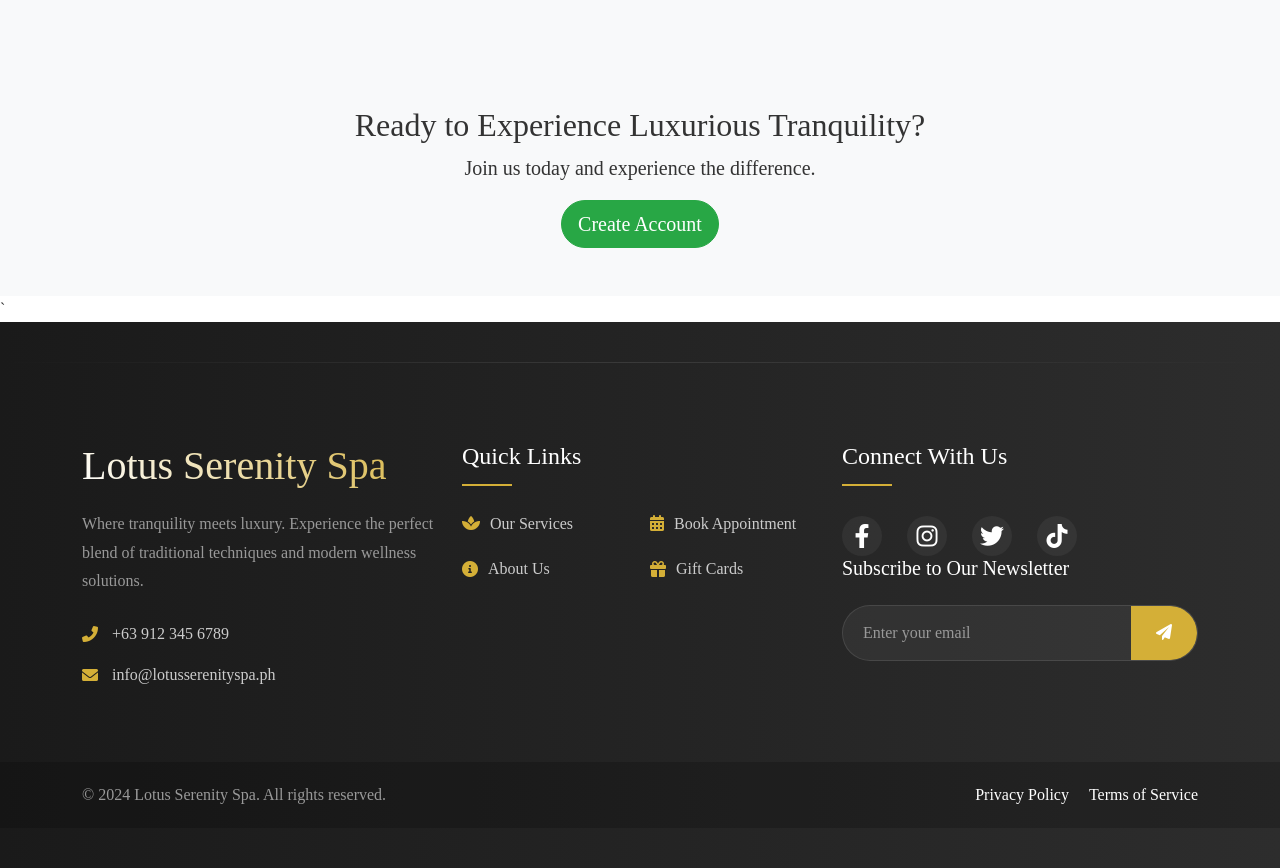
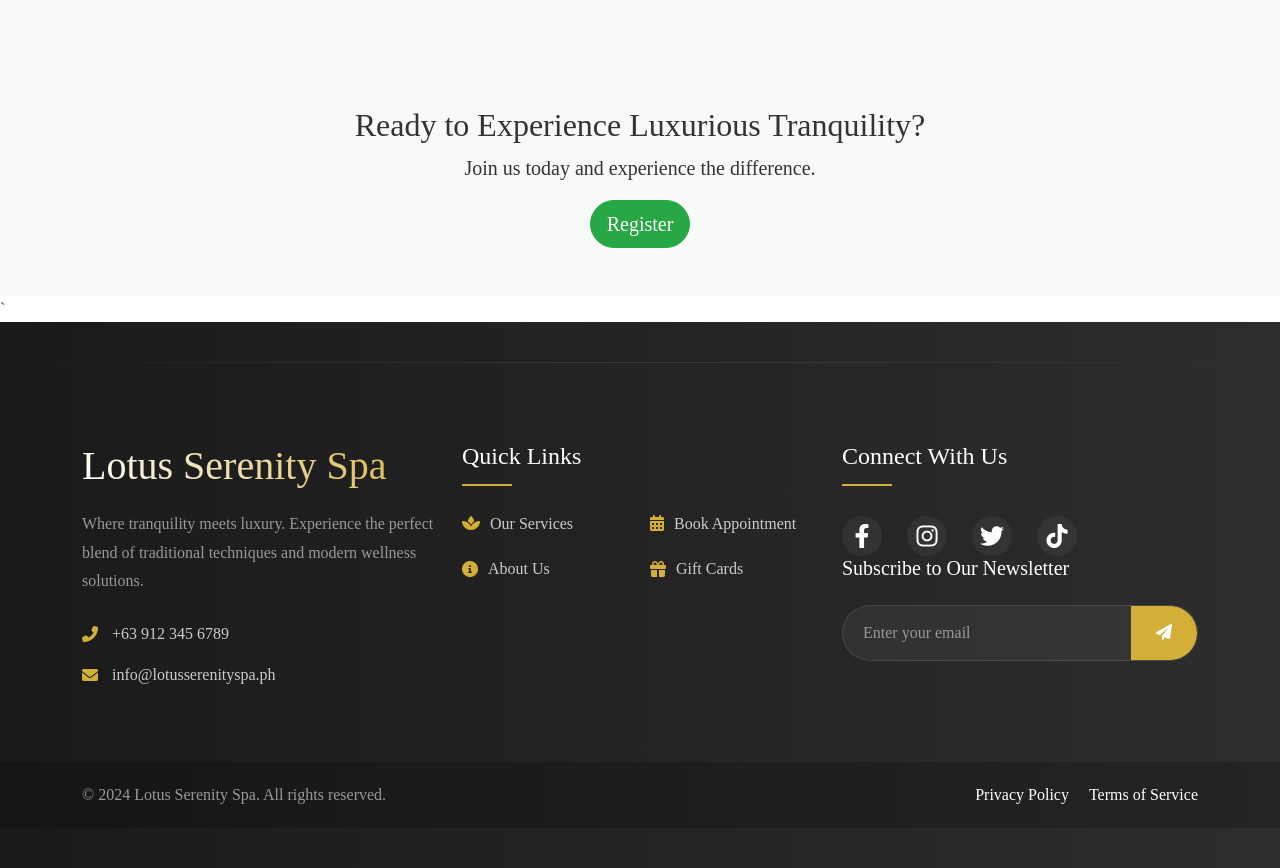
Before and after one commit to Ros-Salazar/3JFinalProj, a PHP site: page / in a window 1280 px wide. Shown: the part 2557-3425 px from the top of the page. Run offline with PHP 8.4, Linux system fonts and the light colour scheme; some web fonts are replaced.

Commit message:
Changed font

```diff
--- a/index.php
+++ b/index.php
@@ -11,8 +11,10 @@
     <link href="css/styles.css" rel="stylesheet">
     <!-- Font Awesome -->
     <link rel="stylesheet" href="https://cdnjs.cloudflare.com/ajax/libs/font-awesome/6.0.0/css/all.min.css">
-    <!-- Manhattan Font -->
-    <link href="https://fonts.cdnfonts.com/css/manhattan-darling" rel="stylesheet">
+    <!-- Libre Caslon Text Font -->
+    <link rel="preconnect" href="https://fonts.googleapis.com">
+    <link rel="preconnect" href="https://fonts.gstatic.com" crossorigin>
+    <link href="https://fonts.googleapis.com/css2?family=Libre+Caslon+Text:wght@400;700&display=swap" rel="stylesheet">
 
 
 
@@ -41,12 +43,12 @@
                     <li class="nav-item"><a class="nav-link" href="booking.php">Book Now</a></li>
 
                     <!--development-->
-                    <li class="nav-item"><a class="nav-link" href="dashboard-admin.php">Admin Dashboard</a></li>
+                    <!-- <li class="nav-item"><a class="nav-link" href="dashboard-admin.php">Admin Dashboard</a></li>
                     <li class="nav-item"><a class="nav-link" href="dashboard.php">Dashboard</a></li>
                     <li class="nav-item"><a class="nav-link" href="logout.php">Logout</a></li>
-                    <li class="nav-item"><a class="nav-link" href="login.php">Login</a></li>
+                    <li class="nav-item"><a class="nav-link" href="login.php">Login</a></li> -->
                     <!-- Conditional Links Based on Login Status -->
-                    <!-- <?php if (isset($_SESSION['user_id'])): ?>
+                    <?php if (isset($_SESSION['user_id'])): ?>
                         <?php if ($_SESSION['role'] == 'admin'): ?>
                             <li class="nav-item"><a class="nav-link" href="dashboard-admin.php">Admin Dashboard</a></li>
                         <?php else: ?>
@@ -55,7 +57,7 @@
                         <li class="nav-item"><a class="nav-link" href="logout.php">Logout</a></li>
                     <?php else: ?>
                         <li class="nav-item"><a class="nav-link" href="login.php">Login</a></li>
-                    <?php endif; ?> -->
+                    <?php endif; ?>
                 </ul>
             </div>
         </div>
@@ -70,7 +72,9 @@
                     <div class="hero-content mb-5">
                         <!-- Website Title and desc: We can change this. -->
                         <p class="mb-5"></p>
-                        <p class="mb-5"></p>
+                        <br>
+                        <br>
+                        <br>
                         <h1 class="mb-5 text-white">Luxury Rooted in Tranquility</h1>
                         <p class="lead text-white mb-5">Experience tranquility and rejuvenation with our premium wellness services. Let our expert therapists guide you to ultimate relaxation.</p>
                         <div class="hero-buttons">
@@ -360,7 +364,7 @@
         <div class="container text-center">
             <h2>Ready to Experience Luxurious Tranquility?</h2>
             <p class="lead">Join us today and experience the difference.</p>
-            <a href="register.php" class="btn btn-primary btn-lg">Create Account</a>
+            <a href="register.php" class="btn btn-primary btn-lg">Register</a>
         </div>
     </section>`
 
```
